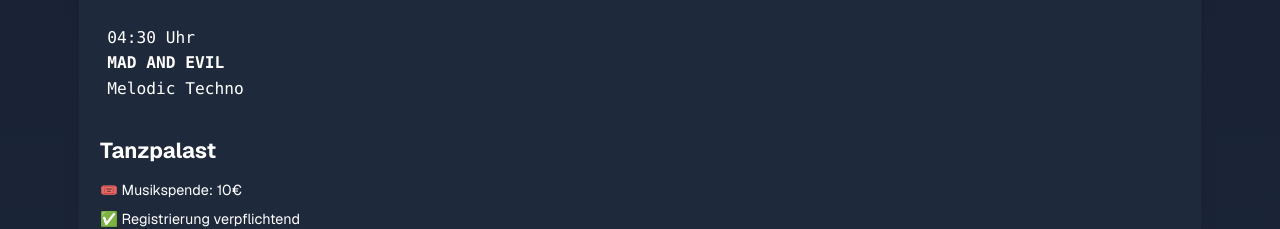
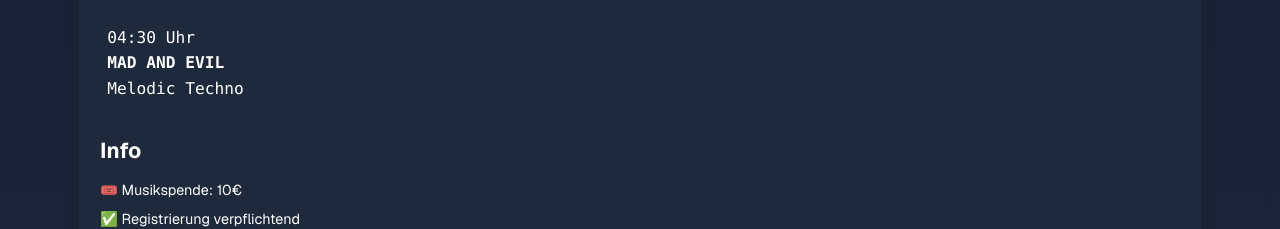
Before and after one commit to stenkjan/ntgl-events, a Next.js app: page / in a window 1280 px wide. Shown: the part 2020-2249 px from the top of the page. Built offline with nearby package versions, Linux system fonts and the light colour scheme.

Commit message:
tanzpalast -> info

```diff
--- a/src/app/components/custom/EventFlyer.tsx
+++ b/src/app/components/custom/EventFlyer.tsx
@@ -163,7 +163,7 @@
           {/* Tanzpalast Info */}
           {eventDetails.additionalInfo && eventDetails.additionalInfo.length > 0 && (
             <div className="text-white space-y-2 mb-8">
-              <h2 className="text-2xl font-bold mb-4">Tanzpalast</h2>
+              <h2 className="text-2xl font-bold mb-4">Info</h2>
               {eventDetails.additionalInfo.map((info, index) => (
                 <p key={index}>{info}</p>
               ))}
```
